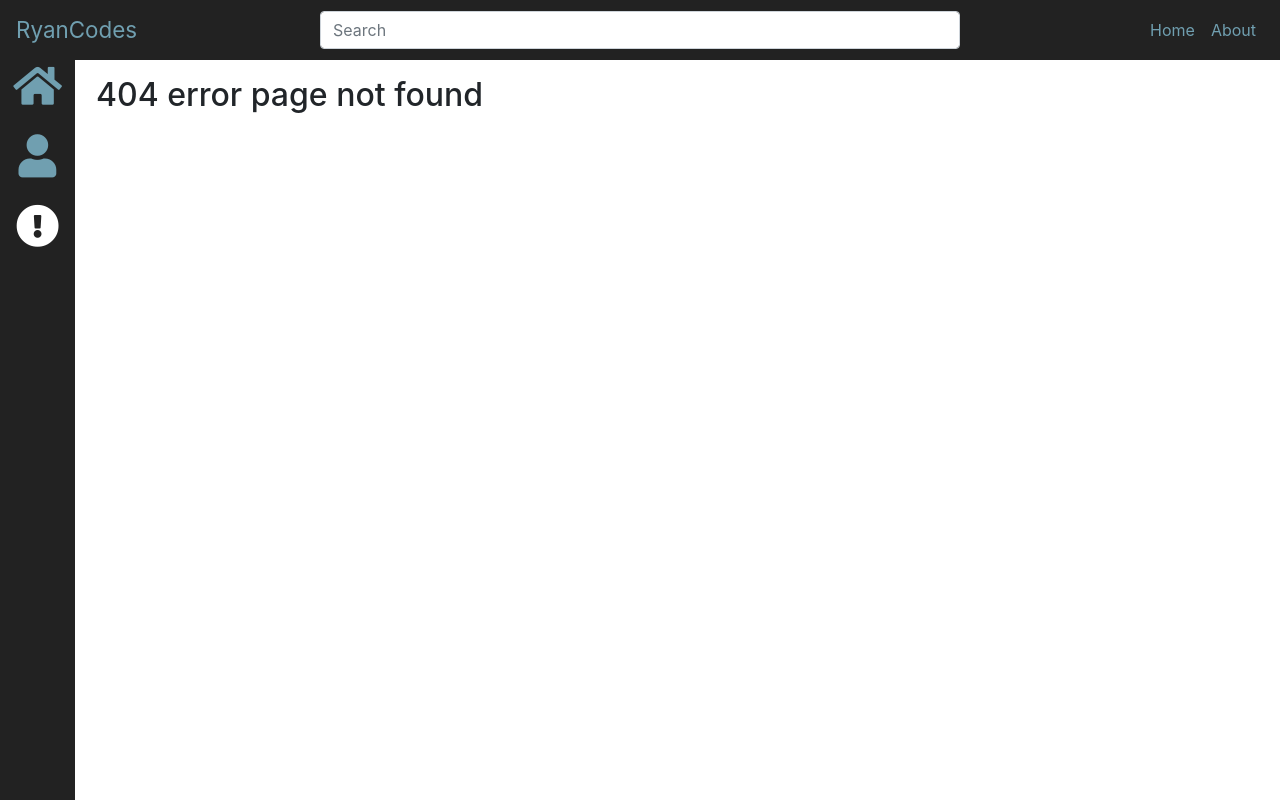
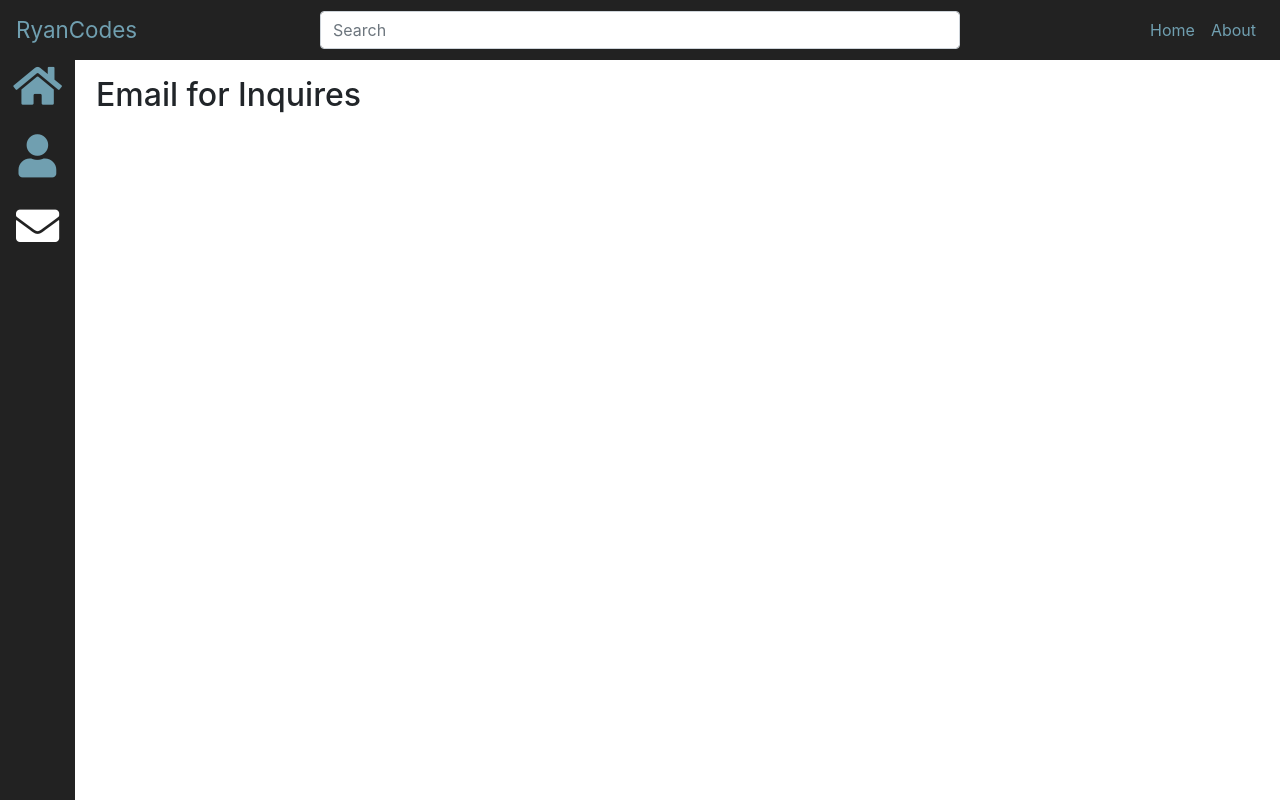
Before and after one commit to RyanWatts1/ui-x2-navbar, a React (Create React App) app: page /NoMatch in a window 1280 px wide. Before the commit this address had no page. Built offline with nearby package versions, Linux system fonts and the light colour scheme.

Commit message:
contact page completed

```diff
--- a/src/NoMatch.js
+++ b/src/NoMatch.js
@@ -7,7 +7,7 @@ const Wrapper = styled.div`
 `;
 const NoMatch = () => (
   <Wrapper>
-    <h2> 404 error page not found </h2>
+    <h2> Email for Inquires</h2>
   </Wrapper>
 )
 
--- a/src/components/Sidebar.js
+++ b/src/components/Sidebar.js
@@ -40,7 +40,7 @@ class SideNav extends React.Component {
             },
            { path: '/NoMatch',
             name: 'NoMatch',
-            css: 'fa fa-exclamation-circle',
+            css: 'fa fa-envelope',
             key:3
           },
           ]
```
